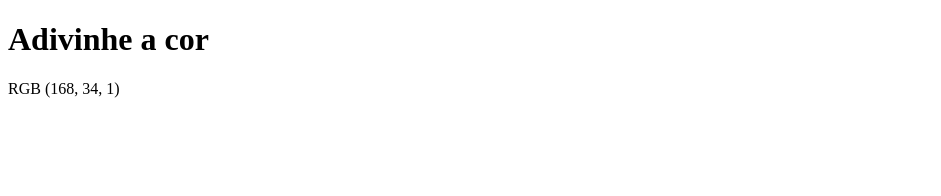
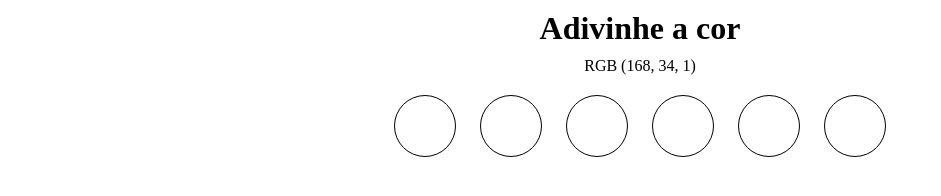
Before and after one commit to SheilaNS/project-color-guess, a website: page index.html in a window 1280 px wide. Shown: the whole page, without its empty margins (0-941 px from the left). Drawn offline with Linux system fonts and the light colour scheme.

Commit message:
Requisito 3 ok

```diff
--- a/index.html
+++ b/index.html
@@ -10,6 +10,12 @@
 <body>
     <h1 id="title">Adivinhe a cor</h1>
     <p id="rgb-color">RGB (168, 34, 1)</p>
+    <div class="ball" id="color1"></div>
+    <div class="ball" id="color2"></div>
+    <div class="ball" id="color3"></div>
+    <div class="ball" id="color4"></div>
+    <div class="ball" id="color5"></div>
+    <div class="ball" id="color6"></div>
     <script src="/script.js"></script>
 </body>
 </html>
--- a/style.css
+++ b/style.css
@@ -0,0 +1,25 @@
+* {
+  margin: 0;
+  padding: 0;
+}
+
+body {
+  text-align: center;
+}
+
+h1 {
+  margin: 10px;
+}
+
+p {
+  margin: 10px;
+}
+
+.ball {
+  border-radius: 100%;
+  border: 1px solid black;
+  width: 60px;
+  height: 60px;
+  display: inline-block;
+  margin: 10px;
+}
```
